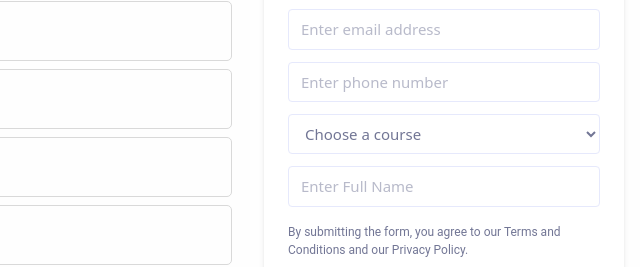
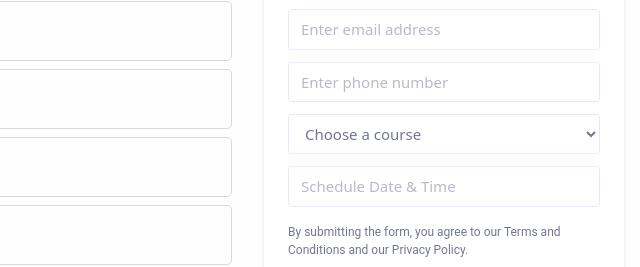
Before and after one commit to Shuaib-Ahmed-2223/tutor_website, a website: page index.html in a window 1280 px wide. Shown: the part 2550-2817 px from the top of the page, 640-1280 px from the left. Drawn offline with Linux system fonts and the light colour scheme.

Commit message:
12.4.2025

```diff
--- a/index.html
+++ b/index.html
@@ -357,7 +357,7 @@
                                                     <select name="course" id="course" class="text-[15px] font-normal tracking-[0.1] text-[#727695] border border-[#E6E9FC] rounded px-3 py-2 ">
                                                       <option value="course">Choose a course</option>
                                                     </select>
-                                                    <input type="text" placeholder="Enter Full Name" class="text-[15px] font-normal tracking-[0.1] text-[#727695] border border-[#E6E9FC] rounded px-3 py-2 ">
+                                                    <input type="datetime" placeholder="Schedule Date & Time" class="text-[15px] font-normal tracking-[0.1] text-[#727695] border border-[#E6E9FC] rounded px-3 py-2 ">
                                                   </form>
 
                                                 <p class="text-[12px] font-normal tracking-[0.1] text-[#727695] font-[Roboto] leading-[18px]">By submitting the form, you agree to our Terms and Conditions and our Privacy Policy.</p>
```
Also changed, not shown: assets/tailwind.css.
